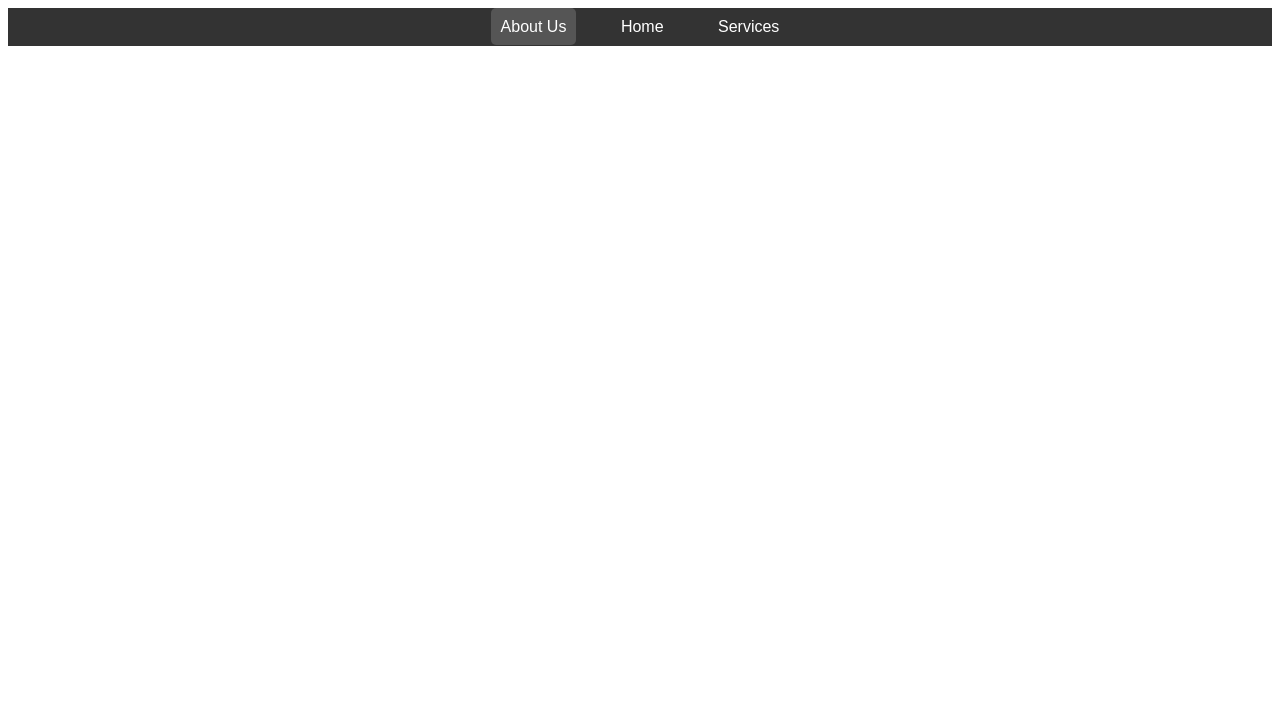
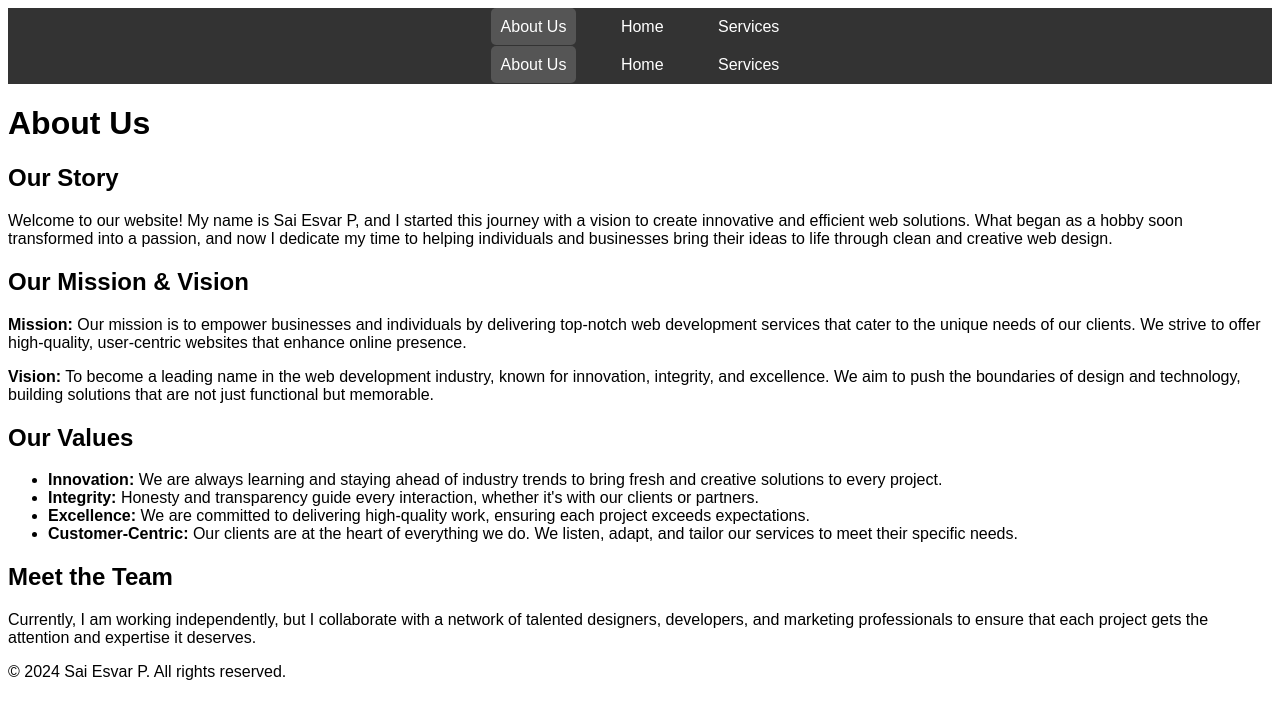
Before and after one commit to esvar499/MultiPageTask, a plain HTML site: page AboutUs.html in a window 1280 px wide. Drawn offline with Linux system fonts and the light colour scheme.

Commit message:
Update the code

```diff
--- a/AboutUs.html
+++ b/AboutUs.html
@@ -15,4 +15,55 @@
         </ul>
     </nav>
 </body>
+</html><!DOCTYPE html>
+<html lang="en">
+<head>
+    <link href="Styles.css" rel="stylesheet">
+    <meta charset="UTF-8">
+    <meta name="viewport" content="width=device-width, initial-scale=1.0">
+    <title>About Us</title>
+</head>
+<body>
+    <nav class="navbar">
+        <ul>
+          <li><a href="AboutUs.html" class="active">About Us</a></li>
+          <li><a href="Index.html">Home</a></li>
+          <li><a href="Services.html">Services</a></li>
+        </ul>
+    </nav>
+
+    <header>
+        <h1>About Us</h1>
+    </header>
+
+    <section id="our-story">
+        <h2>Our Story</h2>
+        <p>Welcome to our website! My name is Sai Esvar P, and I started this journey with a vision to create innovative and efficient web solutions. What began as a hobby soon transformed into a passion, and now I dedicate my time to helping individuals and businesses bring their ideas to life through clean and creative web design.</p>
+    </section>
+
+    <section id="mission-vision">
+        <h2>Our Mission & Vision</h2>
+        <p><strong>Mission:</strong> Our mission is to empower businesses and individuals by delivering top-notch web development services that cater to the unique needs of our clients. We strive to offer high-quality, user-centric websites that enhance online presence.</p>
+        <p><strong>Vision:</strong> To become a leading name in the web development industry, known for innovation, integrity, and excellence. We aim to push the boundaries of design and technology, building solutions that are not just functional but memorable.</p>
+    </section>
+
+    <section id="values">
+        <h2>Our Values</h2>
+        <ul>
+            <li><strong>Innovation:</strong> We are always learning and staying ahead of industry trends to bring fresh and creative solutions to every project.</li>
+            <li><strong>Integrity:</strong> Honesty and transparency guide every interaction, whether it's with our clients or partners.</li>
+            <li><strong>Excellence:</strong> We are committed to delivering high-quality work, ensuring each project exceeds expectations.</li>
+            <li><strong>Customer-Centric:</strong> Our clients are at the heart of everything we do. We listen, adapt, and tailor our services to meet their specific needs.</li>
+        </ul>
+    </section>
+
+    <section id="team">
+        <h2>Meet the Team</h2>
+        <p>Currently, I am working independently, but I collaborate with a network of talented designers, developers, and marketing professionals to ensure that each project gets the attention and expertise it deserves.</p>
+    </section>
+
+    <footer>
+        <p>&copy; 2024 Sai Esvar P. All rights reserved.</p>
+    </footer>
+</body>
 </html>
```
